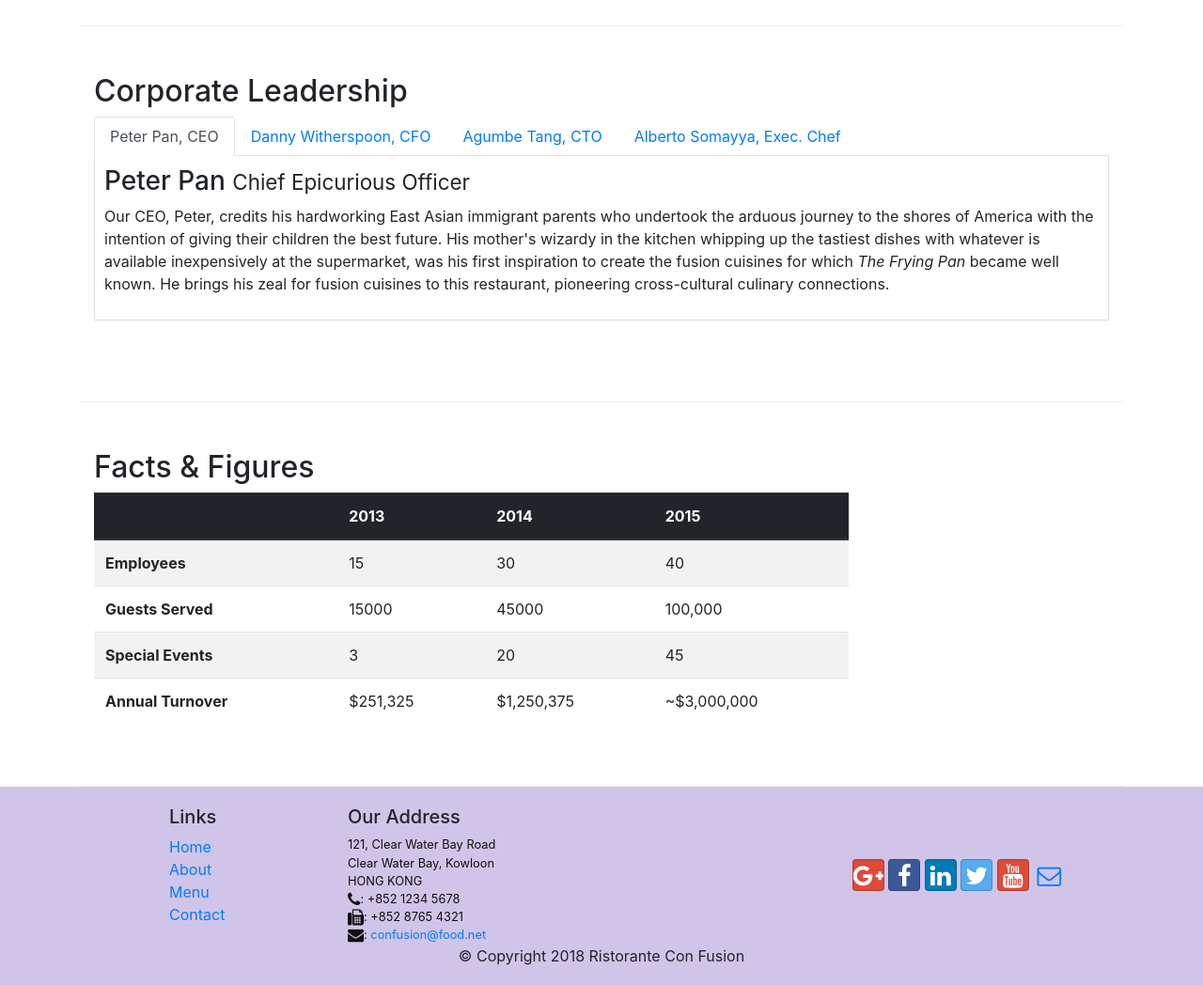
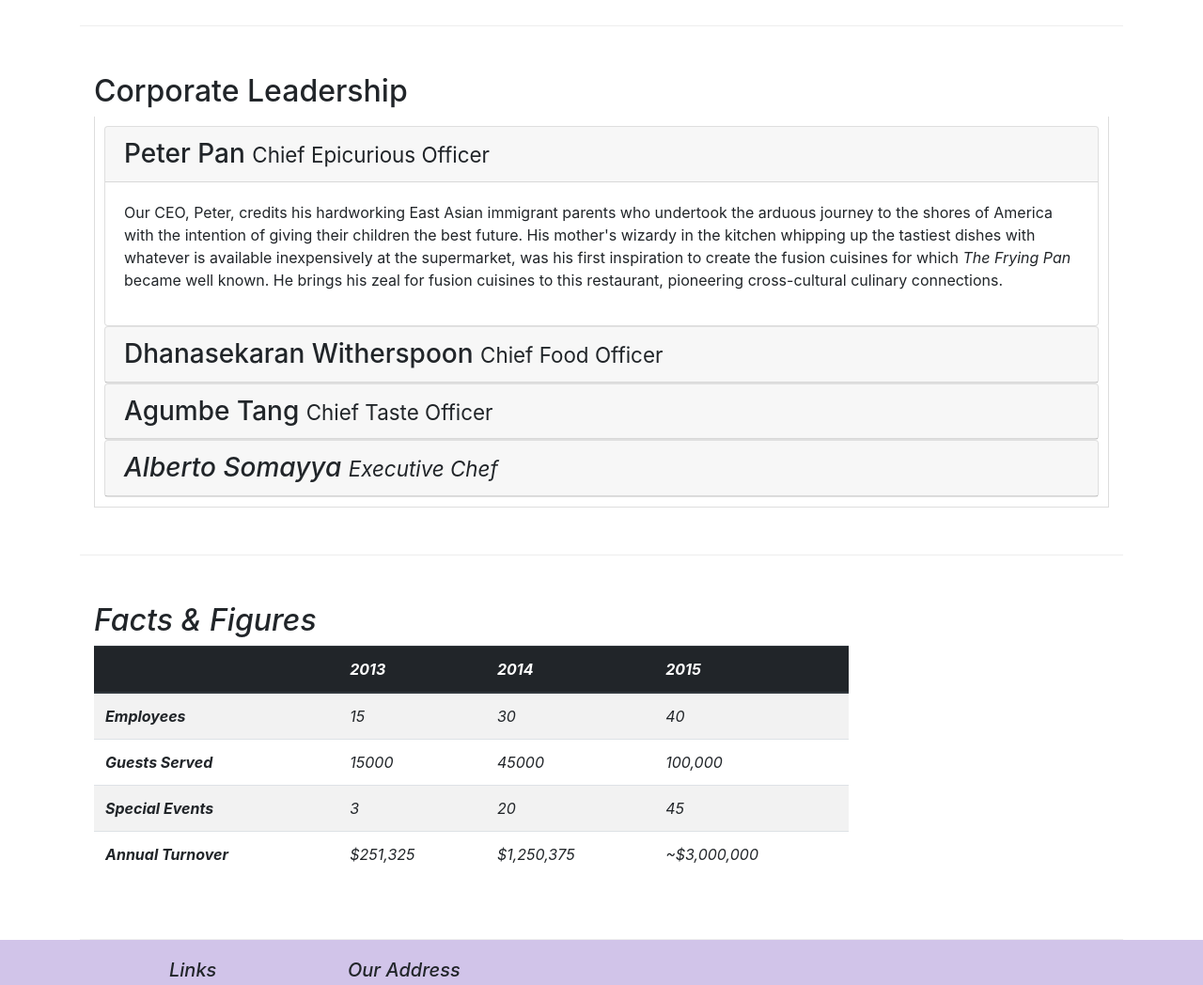
Before and after one commit to rsphamlong1912/confusion_SE150888, a website: page aboutus.html in a window 1280 px wide. Shown: the part 920-1968 px from the top of the page at 94% size. Drawn offline with nearby package versions, Linux system fonts and the light colour scheme.

Commit message:
Accordion

```diff
--- a/aboutus.html
+++ b/aboutus.html
@@ -111,70 +111,120 @@
         <div class="row row-content">
             <div class="col-12">
                 <h2>Corporate Leadership</h2>
-                <ul class="nav nav-tabs">
-                    <li class="nav-item">
-                        <a class="nav-link active" href="#peter" role="tab" data-toggle="tab">Peter Pan, CEO</a>
-                    </li>
-                    <li class="nav-item">
-                        <a class="nav-link" href="#danny" role="tab" data-toggle="tab">Danny Witherspoon, CFO</a>
-                    </li>
-                    <li class="nav-item">
-                        <a class="nav-link" href="#agumbe" role="tab" data-toggle="tab">Agumbe Tang, CTO</a>
-                    </li>
-                    <li class="nav-item">
-                        <a class="nav-link" href="#alberto" role="tab" data-toggle="tab">Alberto Somayya, Exec. Chef</a>
-                    </li>
-                </ul>
+                <div id="accordion">
                     <div class="tab-content">
-                    <div role="tabpanel" class="tab-pane fade show active" id="peter">
-                        <h3>Peter Pan <small>Chief Epicurious Officer</small></h3>
-                        <p class="d-none d-sm-block">Our CEO, Peter, credits his hardworking East Asian immigrant
+                        <div class="card">
+                            <div class="card-header" role="tab" id="peterhead">
+                                <h3 class="mb-0">
+                                    <a data-toggle="collapse" data-target="#peter">
+                                        Peter Pan <small>Chief Epicurious Officer</small>
+                                    </a>
+                                </h3>
+                            </div>
+                            <div class="collapse show" id="peter" data-parent="#accordion">
+                                <div class="card-body">
+                                    <p class="d-none d-sm-block">Our CEO, Peter, credits his hardworking East Asian
+                                        immigrant
                                         parents
                                         who
-                            undertook the arduous journey to the shores of America with the intention of giving their
+                                        undertook the arduous journey to the shores of America with the intention of
+                                        giving
+                                        their
                                         children
-                            the best future. His mother's wizardy in the kitchen whipping up the tastiest dishes with
+                                        the best future. His mother's wizardy in the kitchen whipping up the tastiest
+                                        dishes
+                                        with
                                         whatever
-                            is available inexpensively at the supermarket, was his first inspiration to create the
+                                        is available inexpensively at the supermarket, was his first inspiration to
+                                        create the
                                         fusion
-                            cuisines for which <em>The Frying Pan</em> became well known. He brings his zeal for fusion
+                                        cuisines for which <em>The Frying Pan</em> became well known. He brings his zeal
+                                        for
+                                        fusion
                                         cuisines
                                         to this restaurant, pioneering cross-cultural culinary connections.</p>
                                 </div>
-                    <div role="tabpanel" class="tab-pane fade show" id="danny">
-                        <h3>Dhanasekaran Witherspoon <small>Chief Food Officer</small></h3>
-                        <p class="d-none d-sm-block">Our CFO, Danny, as he is affectionately referred to by his
+                            </div>
+                        </div>
+                        <div class="card">
+                            <div class="card-header" role="tab" id="dannyhead">
+                                <h3 class="mb-0">
+                                    <a class="collapsed" data-toggle="collapse" data-target="#danny">
+                                        Dhanasekaran Witherspoon <small>Chief Food Officer</small>
+                                    </a>
+                                </h3>
+                            </div>
+                            <div class="collapse" id="danny" data-parent="#accordion">
+                                <div class="card-body">
+                                    <p class="d-none d-sm-block">Our CFO, Danny, as he is affectionately referred to by
+                                        his
                                         colleagues,
-                            comes from a long established family tradition in farming and produce. His experiences
+                                        comes from a long established family tradition in farming and produce. His
+                                        experiences
                                         growing
                                         up on
-                            a farm in the Australian outback gave him great appreciation for varieties of food sources.
+                                        a farm in the Australian outback gave him great appreciation for varieties of
+                                        food
+                                        sources.
                                         As
                                         he
-                            puts it in his own words, <em>Everything that runs, wins, and everything that stays,
-                                pays!</em>
-                        </p>
+                                        puts it in his own words, <em>Everything that runs, wins, and everything that
+                                            stays,
+                                            pays!</em></p>
                                 </div>
-                    <div role="tabpanel" class="tab-pane fade show" id="agumbe">
-                        <h3>Agumbe Tang <small>Chief Taste Officer</small></h3>
-                        <p class="d-none d-sm-block">Blessed with the most discerning gustatory sense, Agumbe, our CTO,
-                            personally ensures that every dish that we serve meets his exacting tastes. Our chefs dread
+                            </div>
+                        </div>
+                        <div class="card">
+                            <div class="card-header" role="tab" id="agumbehead">
+                                <h3 class="mb-0">
+                                    <a class="collapsed" data-toggle="collapse" data-target="#agumbe">
+                                        Agumbe Tang <small>Chief Taste Officer</small>
+                                    </a>
+                                </h3>
+                            </div>
+                            <div class="collapse" id="agumbe" data-parent="#accordion">
+                                <div class="card-body">
+                                    <p class="d-none d-sm-block">Blessed with the most discerning gustatory sense,
+                                        Agumbe, our
+                                        CTO,
+                                        personally ensures that every dish that we serve meets his exacting tastes. Our
+                                        chefs
+                                        dread
                                         the
-                            tongue lashing that ensues if their dish does not meet his exacting standards. He lives by
+                                        tongue lashing that ensues if their dish does not meet his exacting standards.
+                                        He lives
+                                        by
                                         his
-                            motto, <em>You click only if you survive my lick.</em></p>
+                                        motto, <em>You click only if you survive my lick.</p>
                                 </div>
-                    <div role="tabpanel" class="tab-pane fade show" id="alberto">
-                        <h3>Alberto Somayya <small>Executive Chef</small></h3>
-                        <p class="d-none d-sm-block">Award winning three-star Michelin chef with wide International
+                            </div>
+                        </div>
+                        <div class="card">
+                            <div class="card-header" role="tab" id="albertohead">
+                                <h3 class="mb-0">
+                                    <a class="collapsed" data-toggle="collapse" data-target="#alberto">
+                                        Alberto Somayya <small>Executive Chef</small>
+                                    </a>
+                                </h3>
+                            </div>
+                            <div class="collapse" id="alberto" data-parent="#accordion">
+                                <div class="card-body">
+                                    <p class="d-none d-sm-block">Award winning three-star Michelin chef with wide
+                                        International
                                         experience
-                            having worked closely with whos-who in the culinary world, he specializes in creating
+                                        having worked closely with whos-who in the culinary world, he specializes in
+                                        creating
                                         mouthwatering
-                            Indo-Italian fusion experiences. He says, <em>Put together the cuisines from the two
+                                        Indo-Italian fusion experiences. He says, <em>Put together the cuisines from the
+                                            two
                                             craziest
                                             cultures, and you get a winning hit! Amma Mia!</em></p>
                                 </div>
                             </div>
+                        </div>
+                    </div>
+                </div>
+
             </div>
 
         </div>
```
Lines whose indentation alone changed are shown as unchanged.
